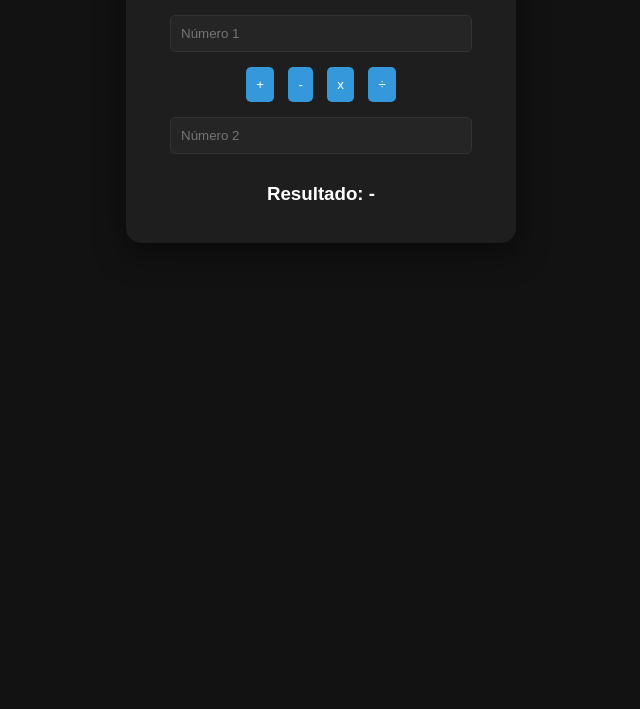
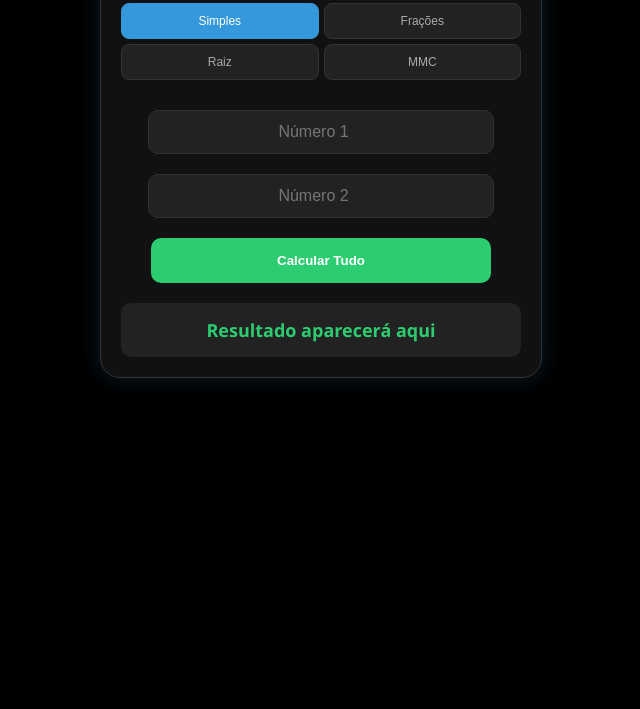
Before and after one commit to Dahk-script/calculamax, a plain HTML site: page index.html in a window 1280 px wide. Shown: the part 111-820 px from the top of the page, without its empty margins (319-959 px from the left). Drawn offline with Linux system fonts and the light colour scheme.

Commit message:
Update index.html

```diff
--- a/index.html
+++ b/index.html
@@ -3,42 +3,90 @@
 <head>
     <meta charset="UTF-8">
     <meta name="viewport" content="width=device-width, initial-scale=1.0">
-    <title>CalculaMax Pro</title>
+    <title>CalculaMax Pro 🚀</title>
     <style>
-        /* O CSS entra aqui para dar o visual bonito */
-        body { background-color: #121212; color: white; font-family: sans-serif; display: flex; justify-content: center; padding: 20px; }
-        .container { background: #1e1e1e; padding: 20px; border-radius: 15px; box-shadow: 0 10px 30px rgba(0,0,0,0.5); width: 100%; max-width: 350px; text-align: center; }
-        button { background: #3498db; color: white; border: none; padding: 10px; margin: 5px; border-radius: 5px; cursor: pointer; }
-        input { width: 80%; padding: 10px; margin: 10px 0; border-radius: 5px; border: 1px solid #333; background: #252525; color: white; }
+        body { background-color: #000; color: white; font-family: 'Segoe UI', Tahoma, Geneva, Verdana, sans-serif; display: flex; justify-content: center; align-items: flex-start; min-height: 100vh; margin: 0; padding-top: 20px; }
+        .app-container { background: #111; width: 90%; max-width: 400px; border-radius: 20px; padding: 20px; box-shadow: 0 0 20px rgba(52, 152, 219, 0.2); border: 1px solid #333; text-align: center; }
+        .tabs { display: grid; grid-template-columns: 1fr 1fr; gap: 5px; margin-bottom: 20px; }
+        .tab-btn { background: #222; color: #aaa; border: 1px solid #333; padding: 10px; cursor: pointer; border-radius: 8px; font-size: 12px; }
+        .tab-btn.active { background: #3498db; color: white; border-color: #3498db; }
+        .content { display: none; animation: fadeIn 0.3s; }
+        .content.active { display: block; }
+        input { width: 80%; padding: 12px; margin: 10px 0; border-radius: 10px; border: 1px solid #333; background: #222; color: white; text-align: center; font-size: 16px; }
+        .calc-btn { background: #2ecc71; color: white; border: none; padding: 15px 30px; border-radius: 10px; font-weight: bold; cursor: pointer; width: 85%; margin-top: 10px; }
+        #res { margin-top: 20px; padding: 15px; background: #222; border-radius: 10px; color: #2ecc71; font-size: 18px; font-weight: bold; }
+        @keyframes fadeIn { from { opacity: 0; } to { opacity: 1; } }
     </style>
 </head>
 <body>
-    <div class="container">
-        <h2>CalculaMax Pro 🚀</h2>
-        <input type="number" id="n1" placeholder="Número 1">
-        <br>
-        <button onclick="calcular('+')">+</button>
-        <button onclick="calcular('-')">-</button>
-        <button onclick="calcular('*')">x</button>
-        <button onclick="calcular('/')">÷</button>
-        <br>
-        <input type="number" id="n2" placeholder="Número 2">
-        <br>
-        <h3 id="resultado">Resultado: -</h3>
+
+<div class="app-container">
+    <h2>CalculaMax Pro 🚀</h2>
+
+    <div class="tabs">
+        <button class="tab-btn active" onclick="openTab('simples')">Simples</button>
+        <button class="tab-btn" onclick="openTab('fracao')">Frações</button>
+        <button class="tab-btn" onclick="openTab('raiz')">Raiz</button>
+        <button class="tab-btn" onclick="openTab('mmc')">MMC</button>
     </div>
 
-    <script>
-        /* O JS entra aqui para fazer a lógica */
-        function calcular(op) {
-            const n1 = parseFloat(document.getElementById('n1').value);
-            const n2 = parseFloat(document.getElementById('n2').value);
-            let res = 0;
-            if(op === '+') res = n1 + n2;
-            if(op === '-') res = n1 - n2;
-            if(op === '*') res = n1 * n2;
-            if(op === '/') res = n1 / n2;
-            document.getElementById('resultado').innerText = "Resultado: " + res;
-        }
-    </script>
+    <div id="simples" class="content active">
+        <input type="number" id="s1" placeholder="Número 1">
+        <input type="number" id="s2" placeholder="Número 2">
+        <button class="calc-btn" onclick="calcSimples()">Calcular Tudo</button>
+    </div>
+
+    <div id="fracao" class="content">
+        <input type="number" id="f1" placeholder="Numerador">
+        <p>_________</p>
+        <input type="number" id="f2" placeholder="Denominador">
+        <button class="calc-btn" onclick="calcFracao()">Ver Decimal</button>
+    </div>
+
+    <div id="raiz" class="content">
+        <input type="number" id="r1" placeholder="Número para Raiz">
+        <button class="calc-btn" onclick="calcRaiz()">Calcular Raiz</button>
+    </div>
+
+    <div id="mmc" class="content">
+        <input type="text" id="m1" placeholder="Ex: 10, 20, 30">
+        <button class="calc-btn" onclick="calcMMC()">Calcular MMC</button>
+    </div>
+
+    <div id="res">Resultado aparecerá aqui</div>
+</div>
+
+<script>
+    function openTab(tabName) {
+        document.querySelectorAll('.content').forEach(c => c.classList.remove('active'));
+        document.querySelectorAll('.tab-btn').forEach(b => b.classList.remove('active'));
+        document.getElementById(tabName).classList.add('active');
+        event.currentTarget.classList.add('active');
+        document.getElementById('res').innerText = "Resultado aparecerá aqui";
+    }
+
+    function calcSimples() {
+        let n1 = parseFloat(document.getElementById('s1').value);
+        let n2 = parseFloat(document.getElementById('s2').value);
+        if(isNaN(n1) || isNaN(n2)) return alert("Digite os números!");
+        document.getElementById('res').innerHTML = `Soma: ${n1+n2}<br>Sub: ${n1-n2}<br>Mult: ${n1*n2}<br>Div: ${(n1/n2).toFixed(2)}`;
+    }
+
+    function calcFracao() {
+        let n1 = parseFloat(document.getElementById('f1').value);
+        let n2 = parseFloat(document.getElementById('f2').value);
+        document.getElementById('res').innerText = "Resultado: " + (n1/n2).toFixed(2);
+    }
+
+    function calcRaiz() {
+        let n1 = parseFloat(document.getElementById('r1').value);
+        document.getElementById('res').innerText = "Raiz Quadrada: " + Math.sqrt(n1).toFixed(2);
+    }
+
+    function calcMMC() {
+        document.getElementById('res').innerText = "Função MMC em processamento...";
+    }
+</script>
+
 </body>
 </html>
```
